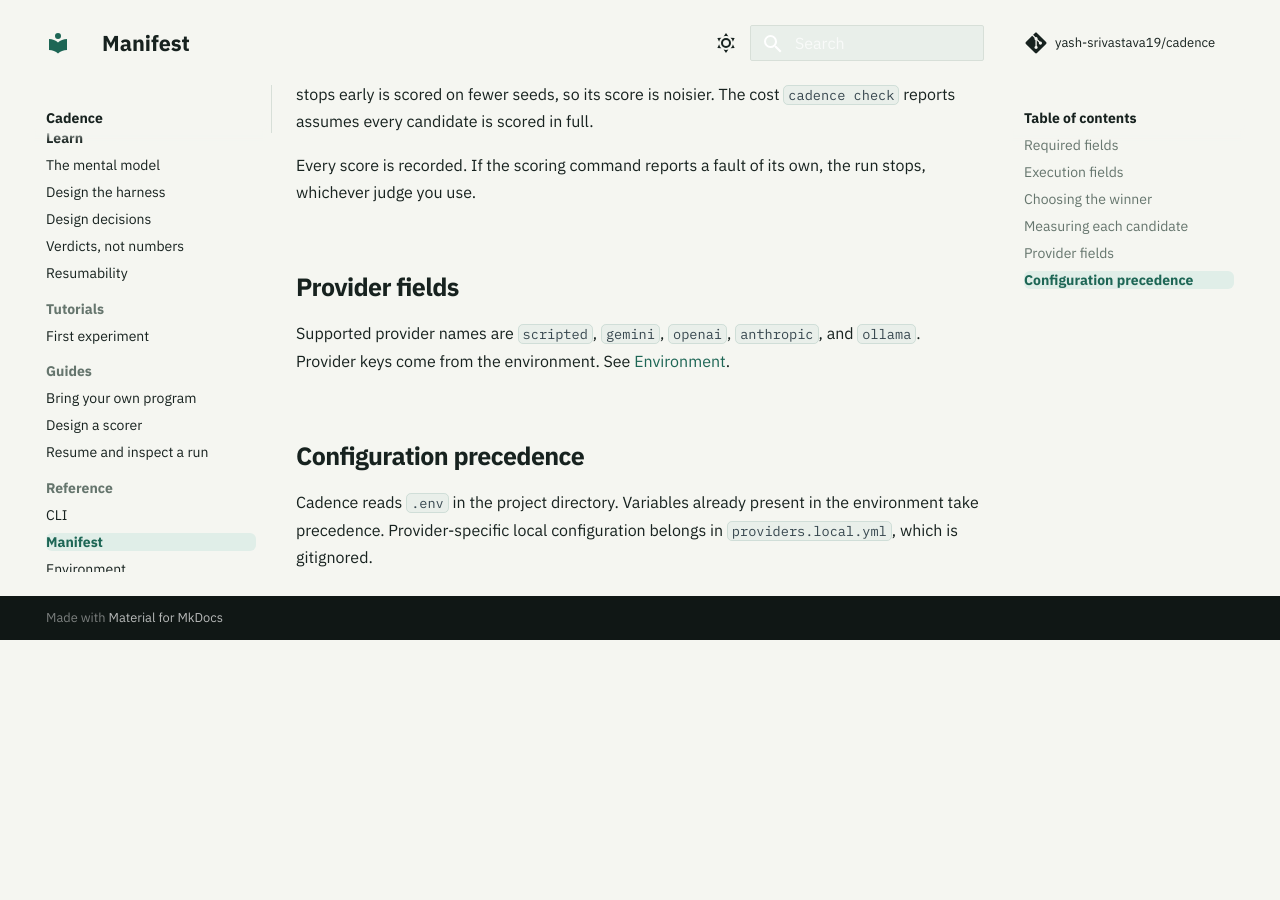
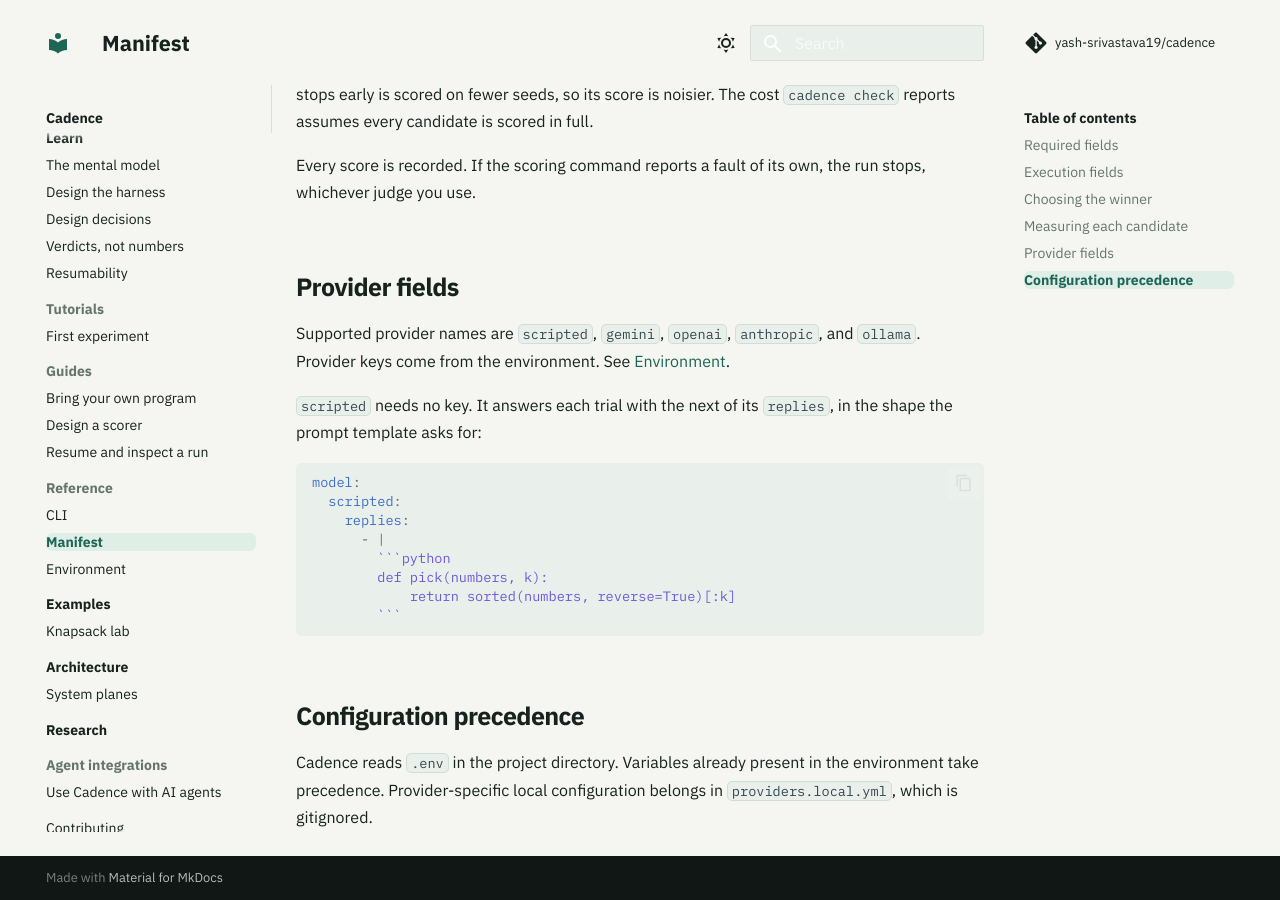
Before and after one commit to yash-srivastava19/cadence, an MkDocs documentation site: the page built from docs/reference/manifest.md, in a window 1280 px wide and 900 px high, scrolled down 2797 px. Built offline with MkDocs 1.6.1 and Material for MkDocs 9.7.7, drawn with Linux system fonts in a browser that asks for light colours; comment, search, counter and statistics services are not loaded; before the commit the page ends 3437 px from its top, so only the background shows below that.

Commit message:
scripted: replies written in .cadence, so the whole pipeline runs with no key
A run needed a provider key before anything past check could be tried, and
"scripted" refused at the door because it had no answers. Now
`model: {scripted: {replies: [...]}}` answers each trial with the next
reply, and check reports how many there are. A CI job, a doc test or a first
try can go from check to a winner without an account anywhere.

Claude-Session: https://claude.ai/code/session_01BtPv8J7kkU15e9itQLoFdB

````diff
--- a/docs/reference/manifest.md
+++ b/docs/reference/manifest.md
@@ -95,6 +95,19 @@ Every score is recorded. If the scoring command reports a fault of its own, the
 
 Supported provider names are `scripted`, `gemini`, `openai`, `anthropic`, and `ollama`. Provider keys come from the environment. See [Environment](environment.md).
 
+`scripted` needs no key. It answers each trial with the next of its `replies`, in the shape the prompt template asks for:
+
+```yaml
+model:
+  scripted:
+    replies:
+      - |
+        ```python
+        def pick(numbers, k):
+            return sorted(numbers, reverse=True)[:k]
+        ```
+```
+
 ## Configuration precedence
 
 Cadence reads `.env` in the project directory. Variables already present in the environment take precedence. Provider-specific local configuration belongs in `providers.local.yml`, which is gitignored.
````
Also changed, not shown: README.md (+1 -1 lines), 2 other files.
